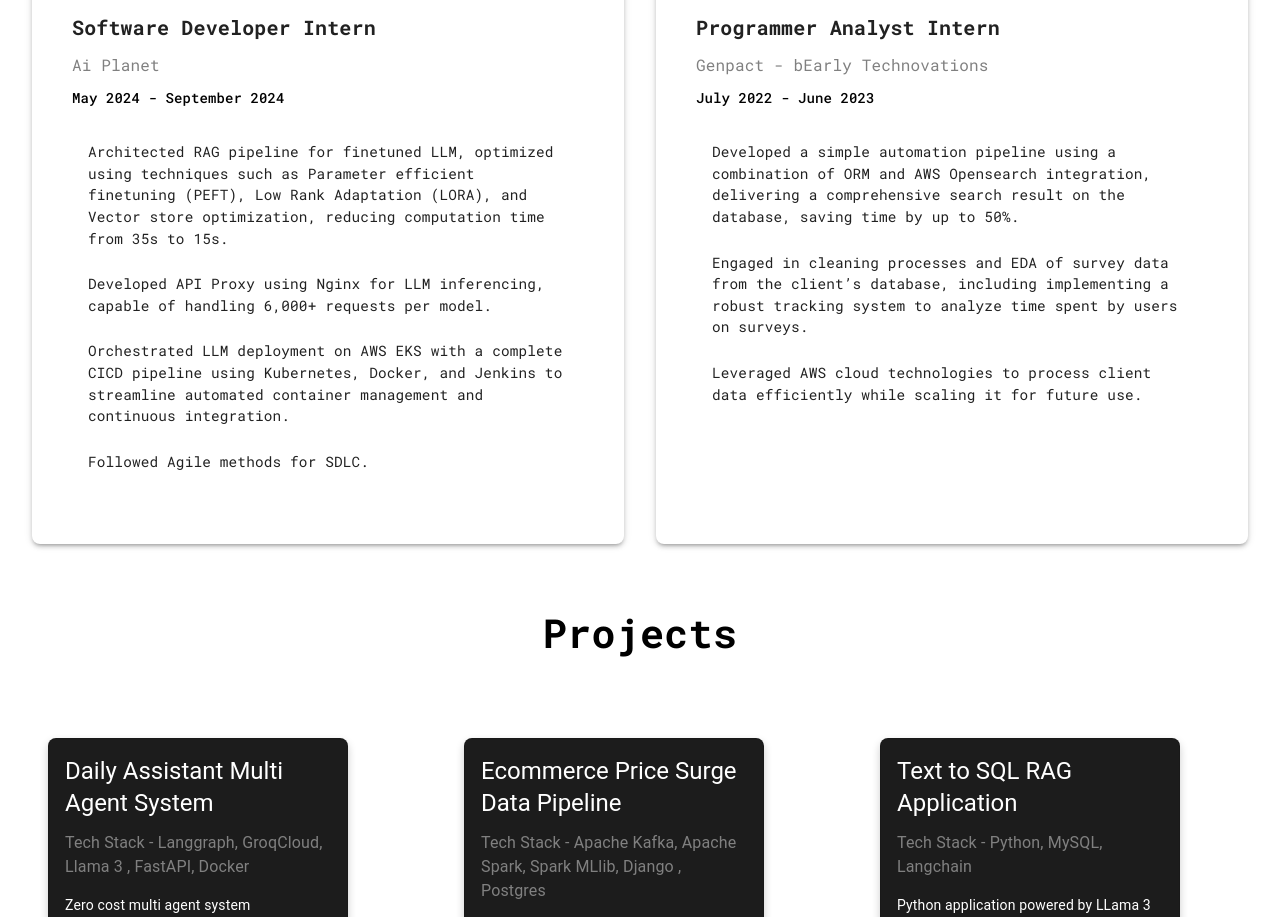
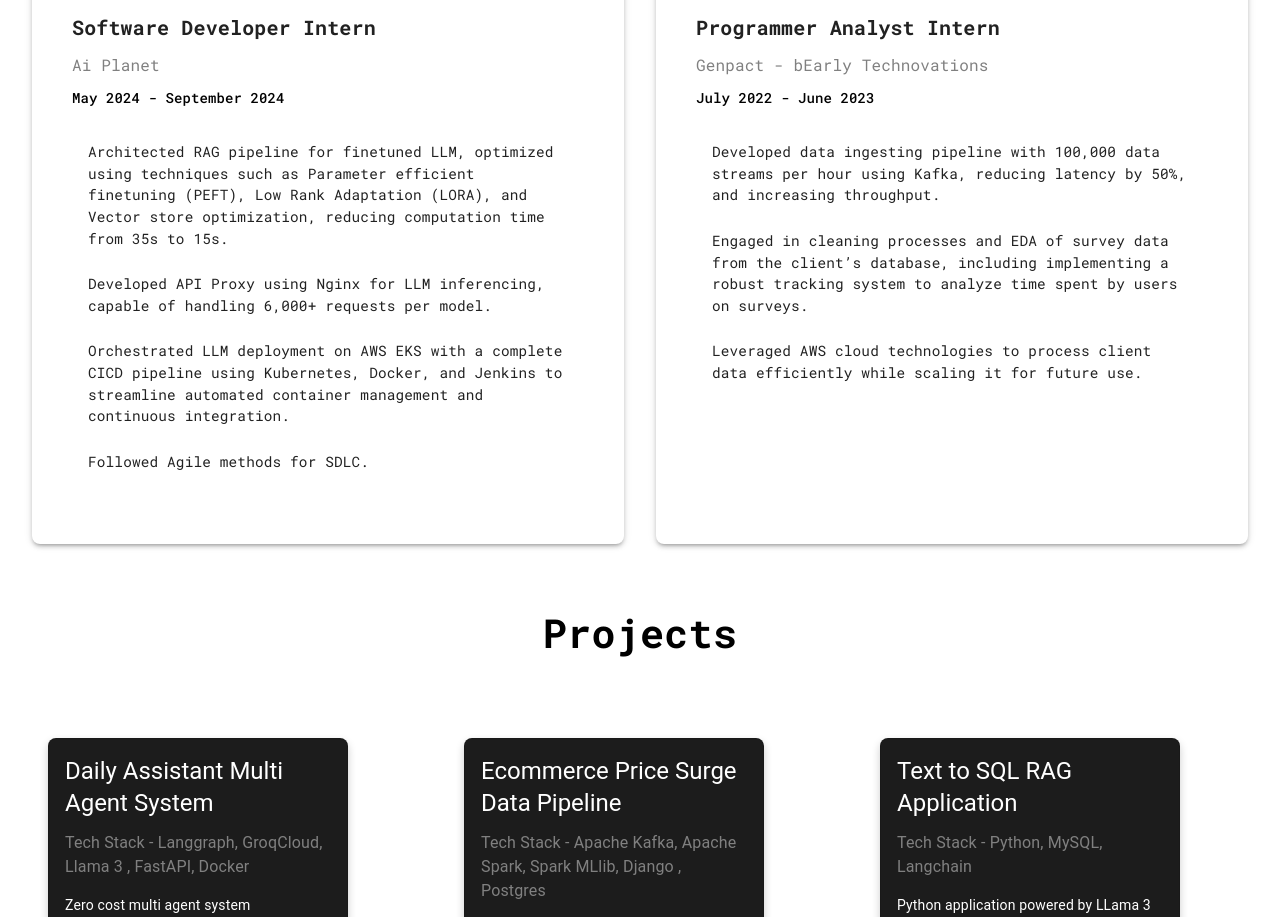
Before and after one commit to Sathyanarayanan-ops/Sathya_Portfolio, a React (Create React App) app in the folder frontend/: page / in a window 1280 px wide. Shown: the part 1620-2537 px from the top of the page. Built offline with nearby package versions, Linux system fonts and the light colour scheme.

Commit message:
WorkEx UI change

```diff
--- a/frontend/src/components/WorkExperience.jsx
+++ b/frontend/src/components/WorkExperience.jsx
@@ -18,7 +18,7 @@ const workExperienceData = [
     company: "Genpact - bEarly Technovations",
     duration: "July 2022 - June 2023",
     description: [
-      "Developed a simple automation pipeline using a combination of ORM and AWS Opensearch integration, delivering a comprehensive search result on the database, saving time by up to 50%.",
+      "Developed data ingesting pipeline with 100,000 data streams per hour using Kafka, reducing latency by 50%, and increasing throughput.",
       "Engaged in cleaning processes and EDA of survey data from the client’s database, including implementing a robust tracking system to analyze time spent by users on surveys.",
       "Leveraged AWS cloud technologies to process client data efficiently while scaling it for future use."
     ],
```
